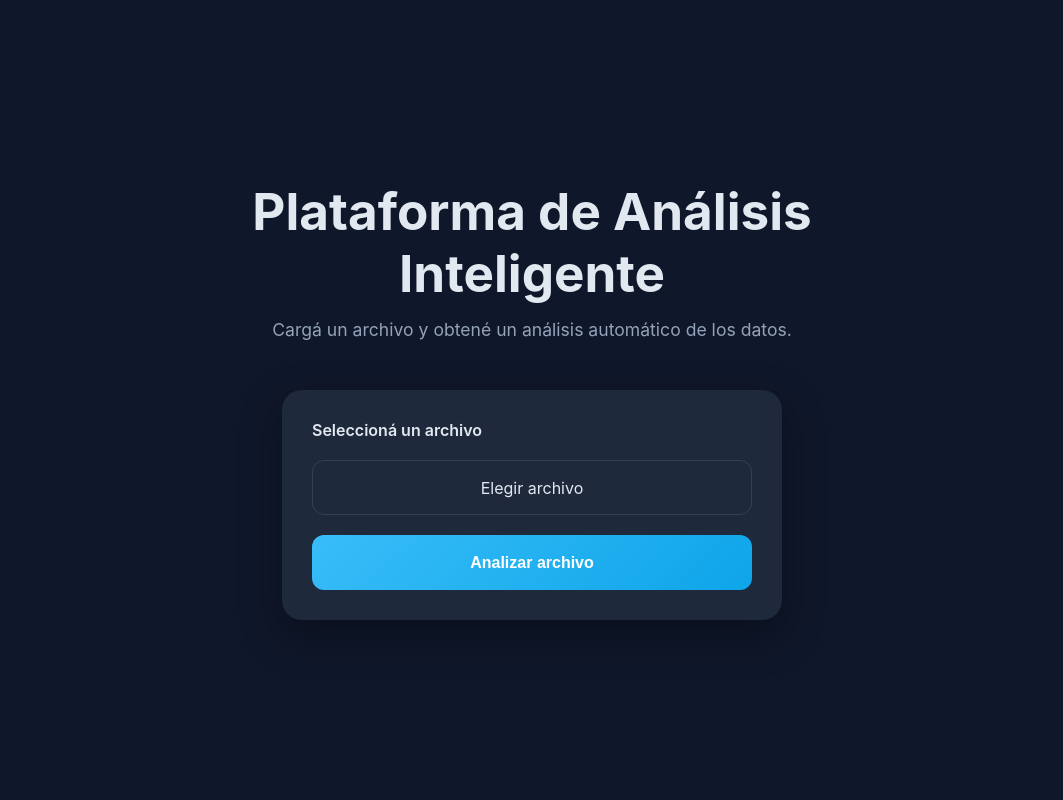
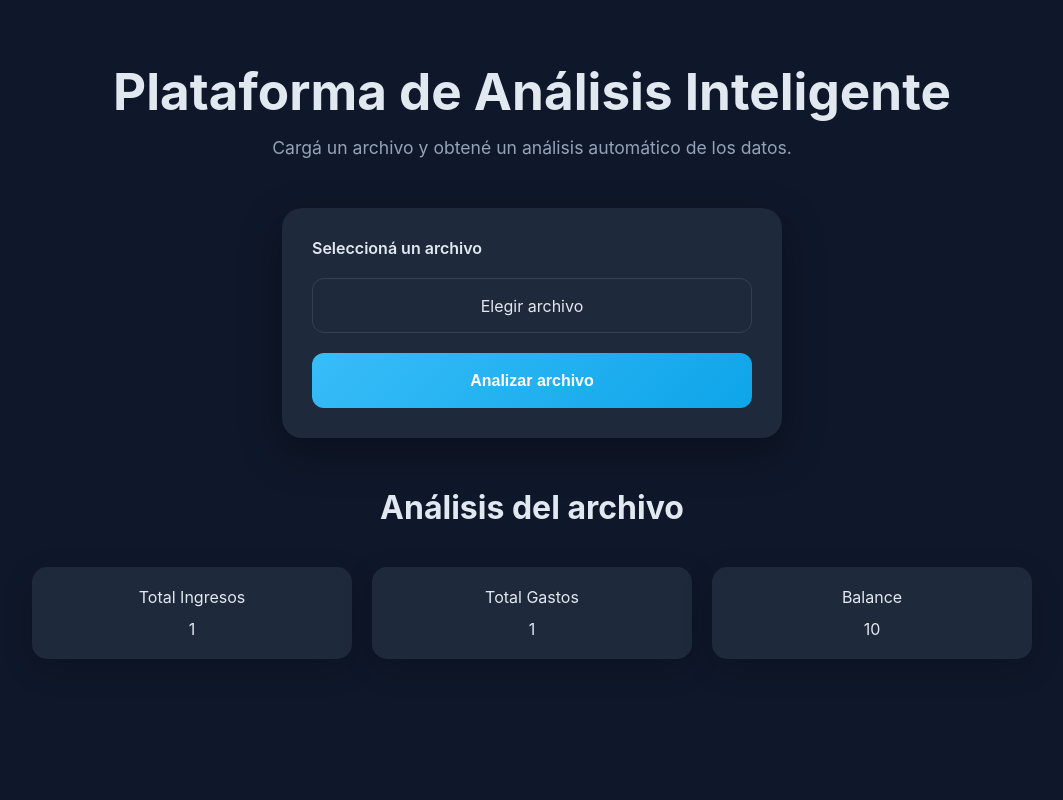
Before and after one commit to EZE1905/Plataforma_analisis_inteligente, a Flask app: template templates/index.html in a window 1280 px wide. Shown: the whole page, without its empty margins (108-1171 px from the left). Run offline with Flask 3, Linux system fonts and the light colour scheme; the template is opened without the code that fills it: most values are stand-ins (such as "Sample title", 1, 10 or a date in 2020).

Commit message:
kpis agregadas

```diff
--- a/app.py
+++ b/app.py
@@ -3,6 +3,7 @@ import pandas as pd
 
 #importando modulos
 from limpieza.limpiar import limpiar_dataset
+from analisis.metricas import analizar_kpis
 
 app = Flask(__name__)
 
@@ -17,10 +18,11 @@ def upload():
     try:
         df_crudo = pd.read_csv(archivo)
         df_limpio = limpiar_dataset(df_crudo)
+        kpis = analizar_kpis(df_limpio)
+        return render_template('index.html', kpis=kpis)
     except Exception as e:
         print(f"Error al cargar el archivo: {e}")
-
-    return redirect('/')
+        return redirect('/')
 
 if __name__ == '__main__':
     app.run(debug=True)
--- a/static/css/styles.css
+++ b/static/css/styles.css
@@ -20,17 +20,15 @@ body {
 
     display: flex;
     justify-content: center;
-    align-items: center;
     padding: 20px;
 }
 
 .container {
+    margin-top: 40px;
     width: 100%;
-    max-width: 700px;
-
+    max-width: 1000px;
     display: flex;
     flex-direction: column;
-    align-items: center;
     gap: 50px;
 }
 
@@ -51,6 +49,7 @@ body {
 .upload-form {
     width: 100%;
     max-width: 500px;
+    margin: 0 auto;
 
     background: var(--card);
     padding: 30px;
@@ -122,3 +121,41 @@ body {
     transform: translateY(-3px);
     box-shadow: 0 10px 25px rgba(56,189,248,.3);
 }
+
+
+.kpis-title {
+    font-size: 2rem;
+    font-weight: 700;
+    text-align: center;
+    margin-bottom: 40px;
+
+}
+
+.kpis-grid {
+    display: grid;
+    grid-template-columns: repeat(auto-fit, minmax(200px, 1fr));
+    gap: 20px;
+}
+
+.kpi-card {
+    background: var(--card);
+    padding: 20px;
+    border-radius: 15px;
+
+    display: flex;
+    flex-direction: column;
+    text-align: center;
+    gap: 12px;
+
+    box-shadow: 0 10px 30px rgba(0,0,0,.2);
+}
+
+.kpi-title {
+    font-size: 1.2rem;
+    color: #94a3b8;
+}
+
+.kpi-value {
+    font-size: 1.5rem;
+    font-weight: 700;
+}
--- a/templates/index.html
+++ b/templates/index.html
@@ -22,6 +22,25 @@
             </div>
             <button class="submit-button" type="submit">Analizar archivo</button>
         </form>
+        {% if kpis %}
+        <div class="kpis">
+            <h2 class="kpis-title">Análisis del archivo</h2>
+            <div class="kpis-grid">
+                <div class="kpi-card">
+                    <p class="kpi_titulo">Total Ingresos</p>
+                    <p class="kpi_valor">{{ kpis.total_ingresos }}</p>
+                </div>
+                <div class="kpi-card">
+                    <p class="kpi_titulo">Total Gastos</p>
+                    <p class="kpi_valor">{{ kpis.total_gastos }}</p>
+                </div>
+                <div class="kpi-card">
+                    <p class="kpi_titulo">Balance</p>
+                    <p class="kpi_valor">{{ kpis.balance }}</p>
+                </div>
+            </div>
+        </div>
+        {% endif %}
     </main>
 </body>
 
```
Also changed, not shown: analisis/metricas.py (+22 -0 lines).
